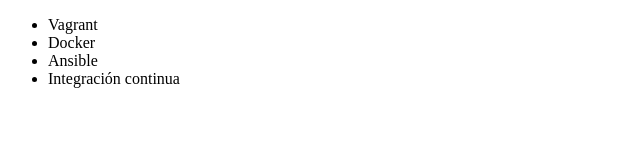
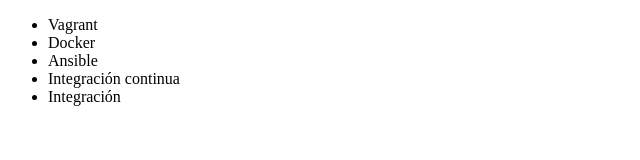
Before and after one commit to rodolfo1979/curso-git, a plain HTML site: page index.html in a window 1280 px wide. Shown: the whole page, without its empty margins (0-640 px from the left). Drawn offline with Linux system fonts and the light colour scheme.

Commit message:
mdofificado el html

```diff
--- a/index.html
+++ b/index.html
@@ -10,6 +10,8 @@
          <li> Docker </li>
          <li> Ansible </li>
          <li> Integración continua </li>
+         <li> Integración</li>
+     </ul>
      </ul>
 </body>
 </html>
```
